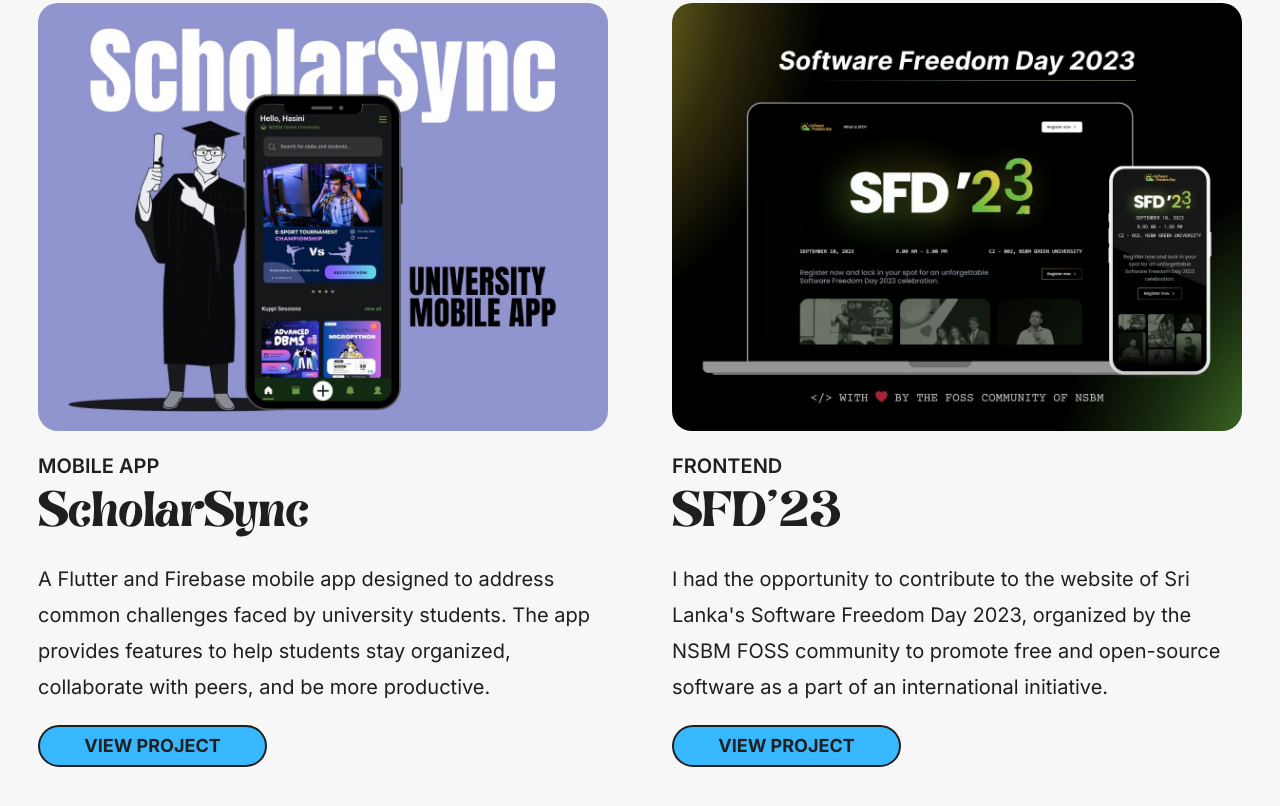
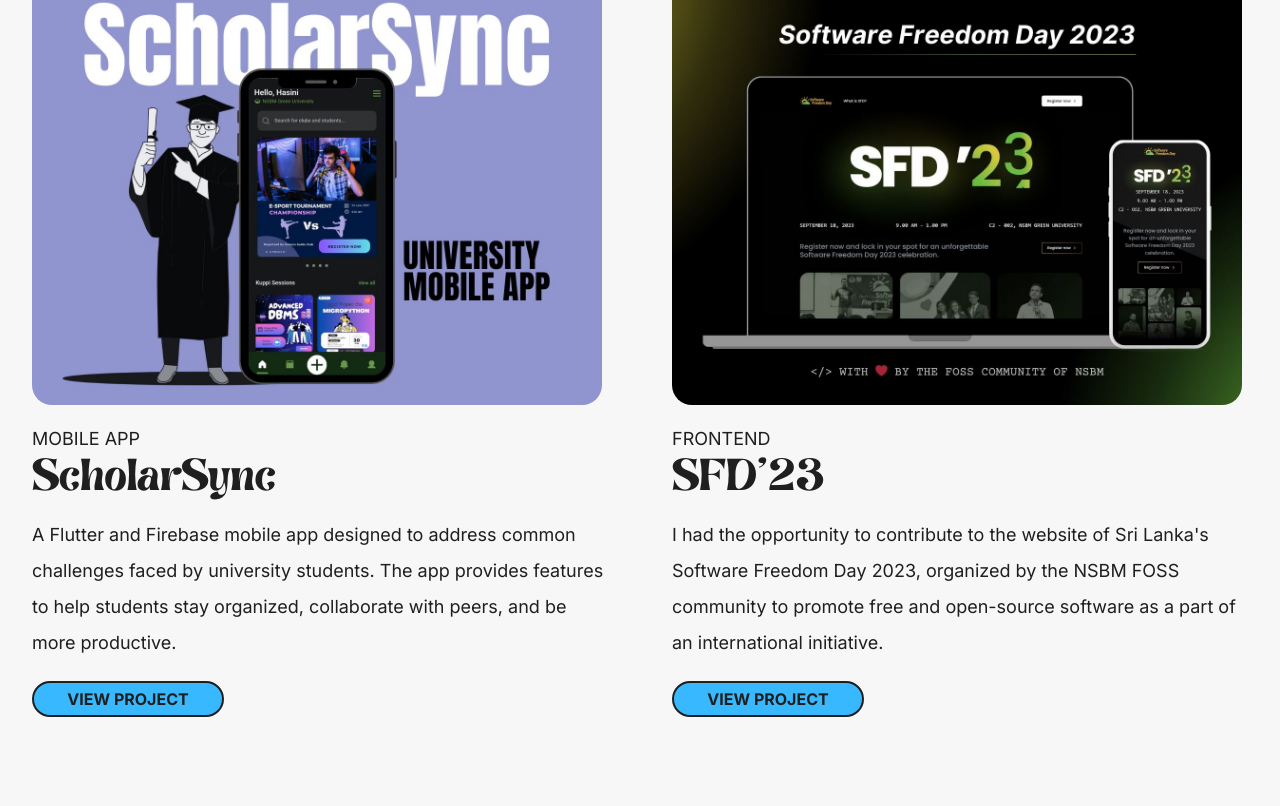
Before and after one commit to MAGHPMallawaarachchi/punsala-portfolio, a Next.js app: page / in a window 1280 px wide. Shown: the part 2319-3125 px from the top of the page. Built offline with nearby package versions, Linux system fonts and the light colour scheme.

Commit message:
Update text color in globals.css and Project.tsx

```diff
--- a/app/globals.css
+++ b/app/globals.css
@@ -72,11 +72,11 @@
   }
 
   .heading {
-    @apply text-color tablet:text-[60px] text-[40px];
+    @apply text-color tablet:text-6xl text-4xl;
   }
 
   .button-text {
-    @apply uppercase text-dark tablet:text-[18px] text-[14px] font-bold leading-none py-[10px];
+    @apply uppercase text-dark tablet:text-base text-sm font-bold leading-none py-1;
   }
 
   .button {
@@ -88,7 +88,7 @@
   }
 
   .paragraph {
-    @apply text-color text-left tablet:leading-[36px] leading-[25px] tablet:text-[20px] text-[16px] font-normal ;
+    @apply dark:text-secondary-text text-dark text-left tablet:leading-9 leading-7 tablet:text-lg text-base font-normal ;
   }
 
 }
--- a/components/Project.tsx
+++ b/components/Project.tsx
@@ -15,13 +15,13 @@
         <Image src={image} width={570} height={362} alt={name} className='rounded-[20px]' />
 
         <div className='flex flex-col items-start'>
-            <h4 className='uppercase text-color text-[20px] font-semibold'>{category}</h4>
-            <h1 className='text-color tablet:text-[40px] text-[30px]'>{name}</h1>
+            <h4 className='uppercase dark:text-secondary-text text-dark text-lg mb-1'>{category}</h4>
+            <h1 className='text-color tablet:text-4xl text-3xl'>{name}</h1>
         </div>
         <div className='h-36'>
-          <p className='paragraph max-w-[570px]'>{description}</p>
+          <p className='paragraph max-w-xl'>{description}</p>
         </div>
-        <button className='button button-text bg-blue w-[229px]'>
+        <button className='button button-text bg-blue w-48'>
             view project
         </button>
     </div>
--- a/tailwind.config.ts
+++ b/tailwind.config.ts
@@ -21,6 +21,7 @@
         'light-blue': '#CEEEFF',
         'gray': '#2E2E2E',
         'light-gray': '#E2E2E2',
+        'secondary-text': '#B0B3B8',
       },
       screens:{
         'mobile':'412px',
```
